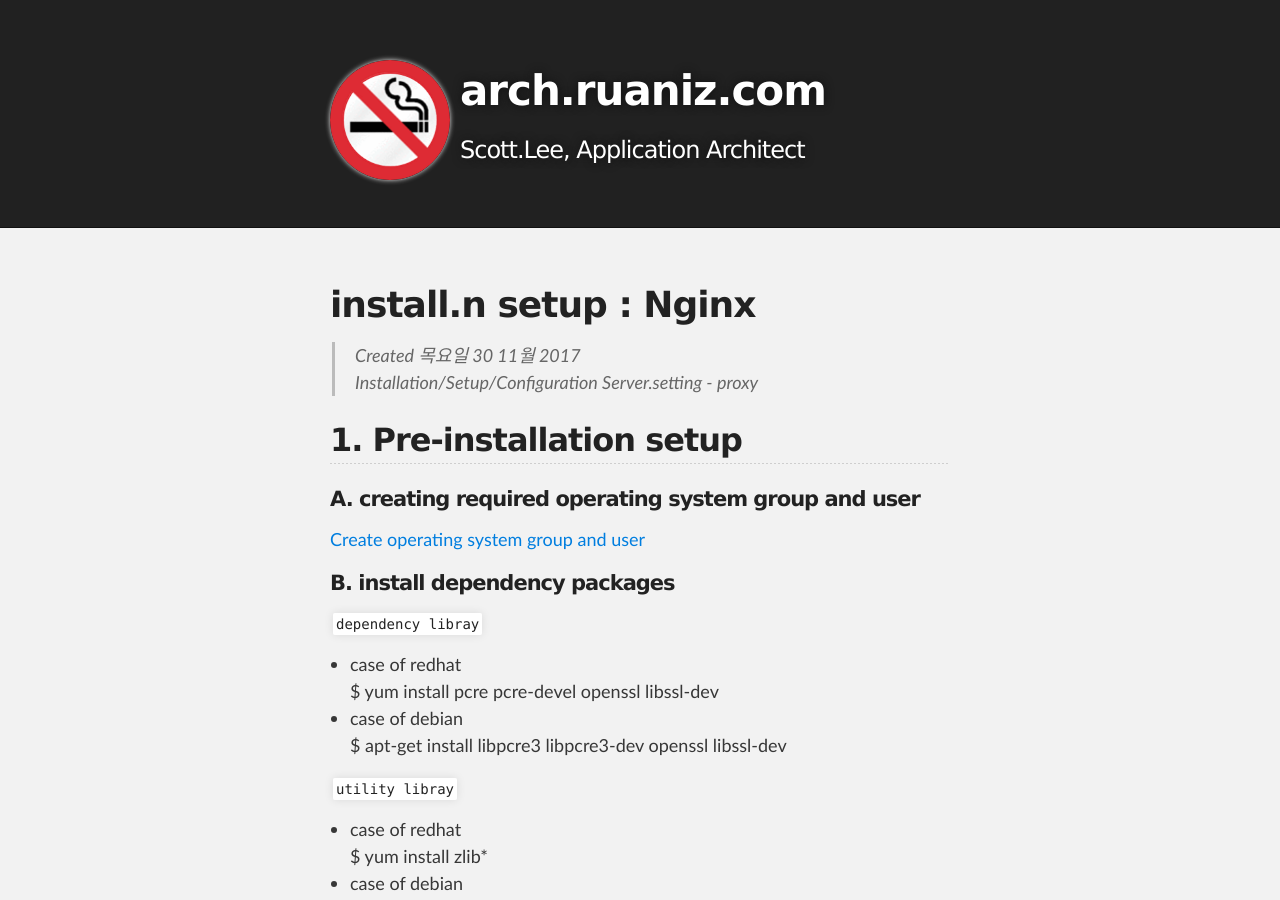
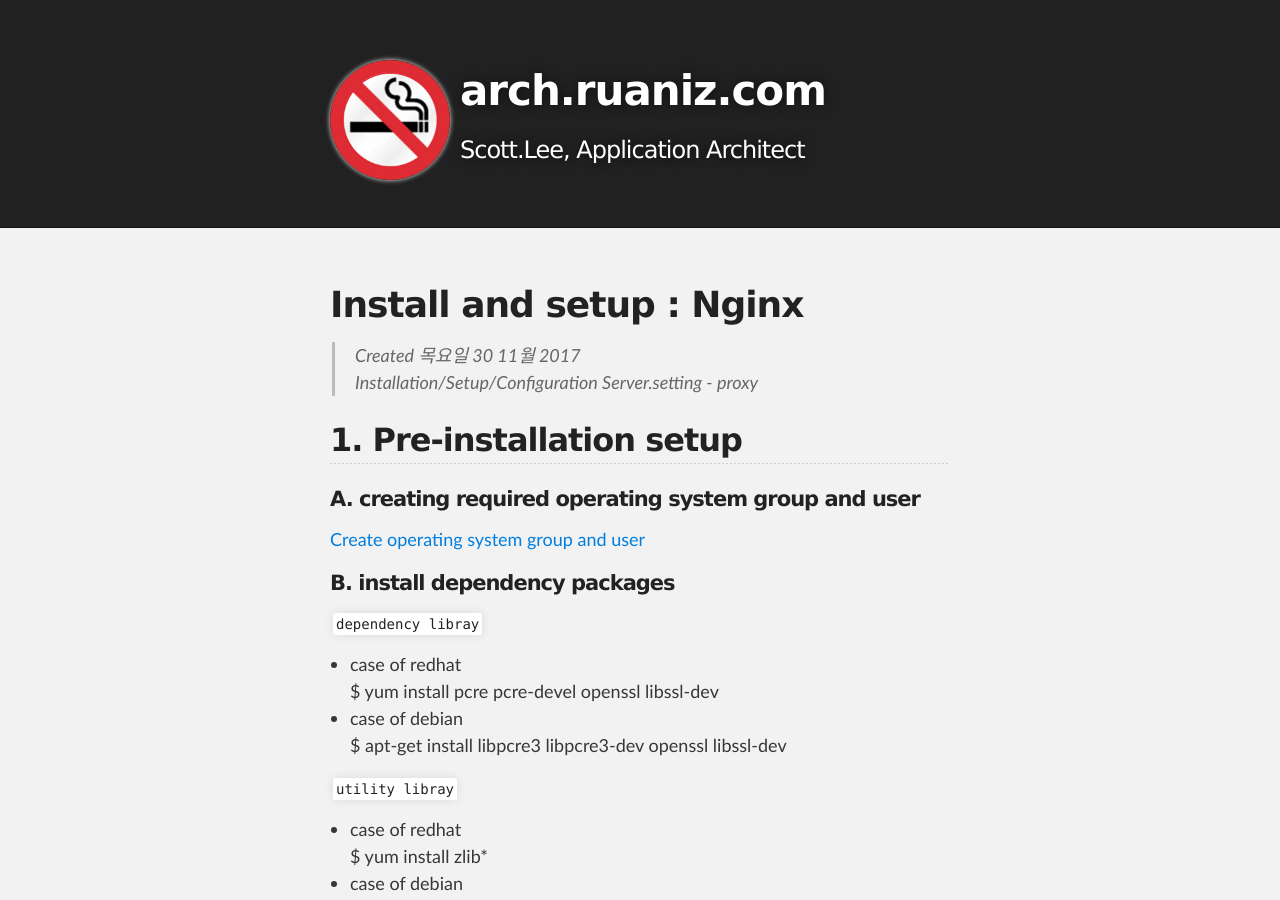
Before and after one commit to unlimited9/unlimited9.github.com, a Jekyll site: the page built from reference.notes/TA/nginx/install.n.setup.md, in a window 1280 px wide and 900 px high. Built offline with Jekyll 4.4.1, drawn with Linux system fonts in a browser that asks for light colours; our own code applies the rules of GitHub Pages for plain Markdown files.

Commit message:
Update install.n.setup.md

```diff
--- a/reference.notes/TA/nginx/install.n.setup.md
+++ b/reference.notes/TA/nginx/install.n.setup.md
@@ -1,4 +1,4 @@
-# install.n setup : Nginx
+# Install and setup : Nginx
 
 >Created 목요일 30 11월 2017
 Installation/Setup/Configuration Server.setting - proxy
```
